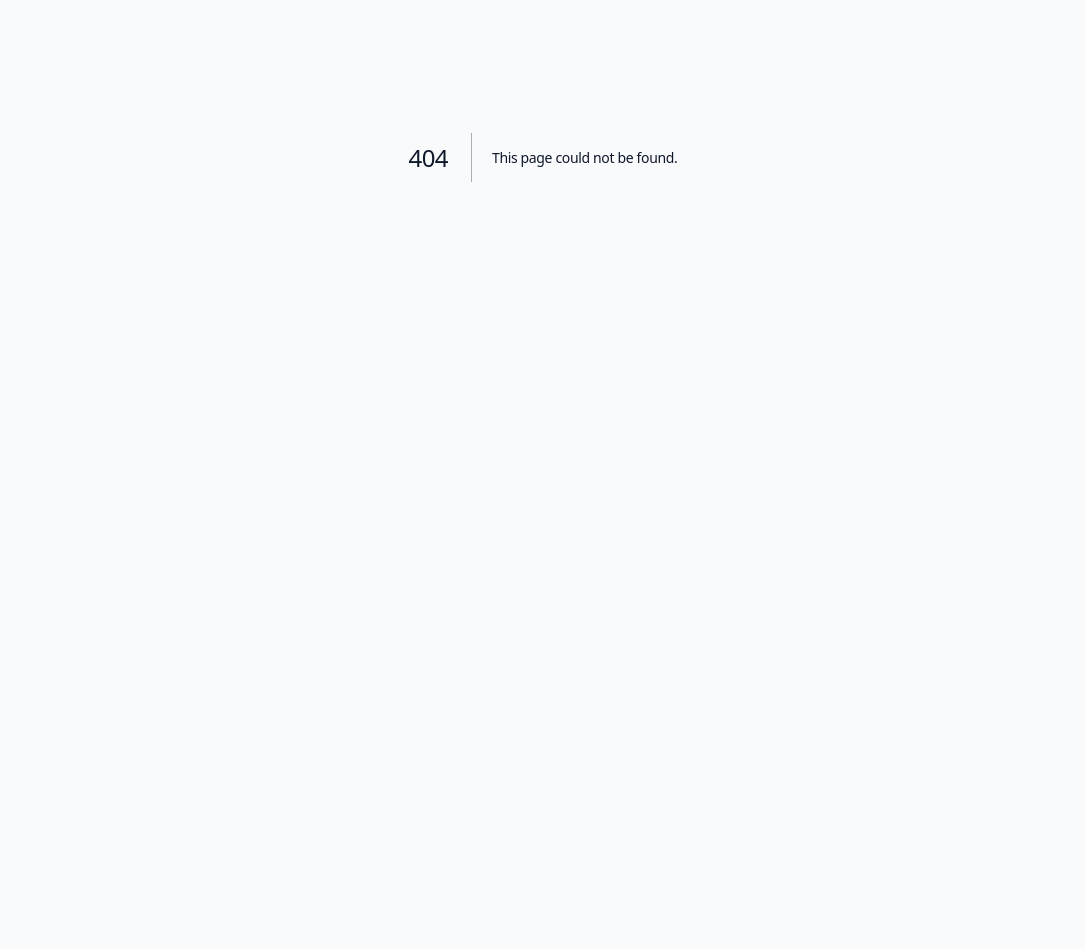
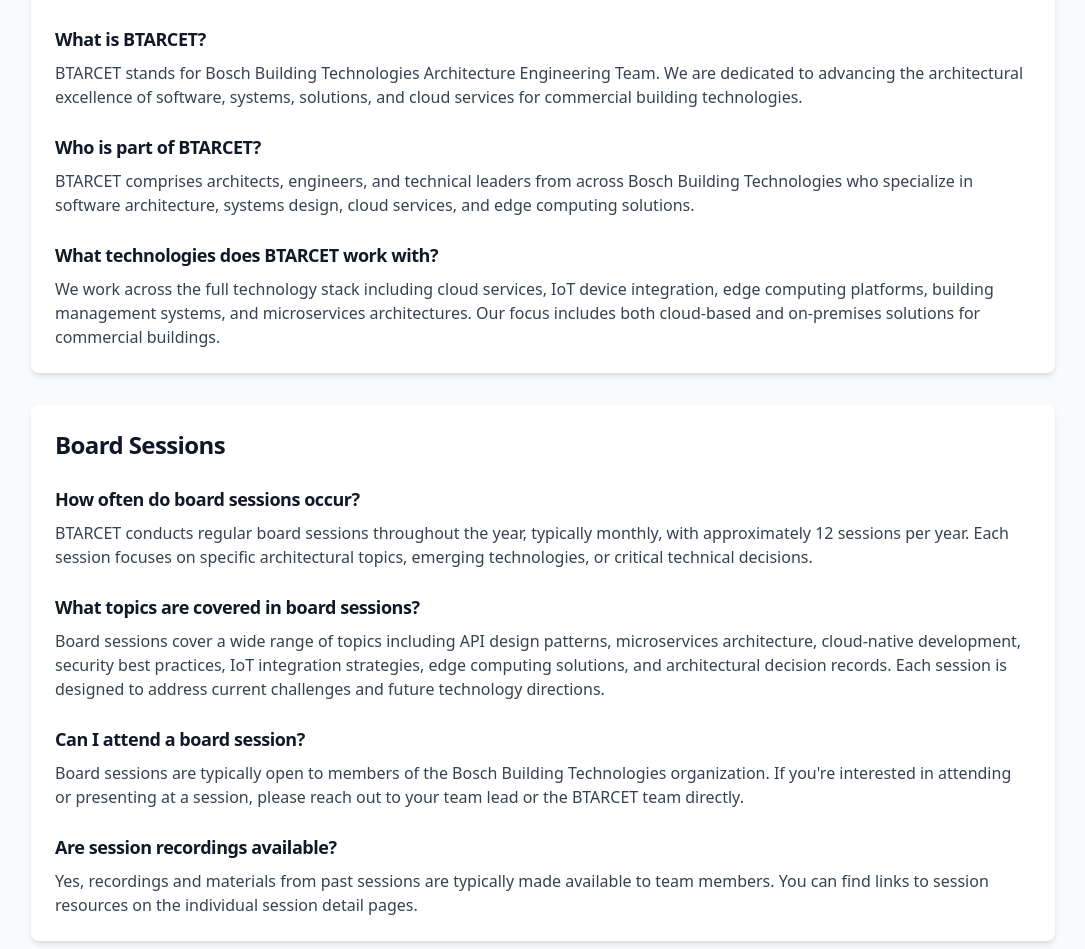
Before and after one commit to Andy-Wall/btarcetsite, a Next.js app: page /faq in a window 1280 px wide. Before the commit this address had no page. Shown: the part 243-1192 px from the top of the page, without its empty margins (97-1182 px from the left). Before the commit the page ends 800 px from the top, so only its background shows below. Built offline with nearby package versions, Linux system fonts and the light colour scheme.

Commit message:
Add FAQ page with common questions and answers
Co-authored-by: Andy-Wall <2339708+Andy-Wall@users.noreply.github.com>

```diff
--- /dev/null
+++ b/src/app/faq/page.tsx
@@ -0,0 +1,158 @@
+export default function FAQPage() {
+  return (
+    <main id="main-content" className="flex min-h-screen flex-col p-6 sm:p-12 lg:p-24">
+      <div className="container-responsive">
+        <div className="max-w-5xl mx-auto">
+          <h1 className="text-center mb-8">
+            Frequently Asked Questions
+          </h1>
+
+          <div className="space-y-8">
+            {/* General Questions Section */}
+            <section aria-labelledby="general-heading">
+              <div className="p-6 bg-white dark:bg-slate-800 rounded-lg shadow-md">
+                <h2 id="general-heading" className="text-2xl font-semibold mb-6">General Questions</h2>
+
+                <div className="space-y-6">
+                  <div>
+                    <h3 className="text-lg font-semibold mb-2 text-gray-900 dark:text-gray-100">
+                      What is BTARCET?
+                    </h3>
+                    <p className="text-gray-700 dark:text-gray-300">
+                      BTARCET stands for Bosch Building Technologies Architecture Engineering Team.
+                      We are dedicated to advancing the architectural excellence of software, systems,
+                      solutions, and cloud services for commercial building technologies.
+                    </p>
+                  </div>
+
+                  <div>
+                    <h3 className="text-lg font-semibold mb-2 text-gray-900 dark:text-gray-100">
+                      Who is part of BTARCET?
+                    </h3>
+                    <p className="text-gray-700 dark:text-gray-300">
+                      BTARCET comprises architects, engineers, and technical leaders from across
+                      Bosch Building Technologies who specialize in software architecture, systems
+                      design, cloud services, and edge computing solutions.
+                    </p>
+                  </div>
+
+                  <div>
+                    <h3 className="text-lg font-semibold mb-2 text-gray-900 dark:text-gray-100">
+                      What technologies does BTARCET work with?
+                    </h3>
+                    <p className="text-gray-700 dark:text-gray-300">
+                      We work across the full technology stack including cloud services, IoT device
+                      integration, edge computing platforms, building management systems, and
+                      microservices architectures. Our focus includes both cloud-based and on-premises
+                      solutions for commercial buildings.
+                    </p>
+                  </div>
+                </div>
+              </div>
+            </section>
+
+            {/* Board Sessions Section */}
+            <section aria-labelledby="sessions-heading">
+              <div className="p-6 bg-white dark:bg-slate-800 rounded-lg shadow-md">
+                <h2 id="sessions-heading" className="text-2xl font-semibold mb-6">Board Sessions</h2>
+
+                <div className="space-y-6">
+                  <div>
+                    <h3 className="text-lg font-semibold mb-2 text-gray-900 dark:text-gray-100">
+                      How often do board sessions occur?
+                    </h3>
+                    <p className="text-gray-700 dark:text-gray-300">
+                      BTARCET conducts regular board sessions throughout the year, typically monthly,
+                      with approximately 12 sessions per year. Each session focuses on specific
+                      architectural topics, emerging technologies, or critical technical decisions.
+                    </p>
+                  </div>
+
+                  <div>
+                    <h3 className="text-lg font-semibold mb-2 text-gray-900 dark:text-gray-100">
+                      What topics are covered in board sessions?
+                    </h3>
+                    <p className="text-gray-700 dark:text-gray-300">
+                      Board sessions cover a wide range of topics including API design patterns,
+                      microservices architecture, cloud-native development, security best practices,
+                      IoT integration strategies, edge computing solutions, and architectural decision
+                      records. Each session is designed to address current challenges and future
+                      technology directions.
+                    </p>
+                  </div>
+
+                  <div>
+                    <h3 className="text-lg font-semibold mb-2 text-gray-900 dark:text-gray-100">
+                      Can I attend a board session?
+                    </h3>
+                    <p className="text-gray-700 dark:text-gray-300">
+                      Board sessions are typically open to members of the Bosch Building Technologies
+                      organization. If you&apos;re interested in attending or presenting at a session,
+                      please reach out to your team lead or the BTARCET team directly.
+                    </p>
+                  </div>
+
+                  <div>
+                    <h3 className="text-lg font-semibold mb-2 text-gray-900 dark:text-gray-100">
+                      Are session recordings available?
+                    </h3>
+                    <p className="text-gray-700 dark:text-gray-300">
+                      Yes, recordings and materials from past sessions are typically made available
+                      to team members. You can find links to session resources on the individual
+                      session detail pages.
+                    </p>
+                  </div>
+                </div>
+              </div>
+            </section>
+
+            {/* Collaboration Section */}
+            <section aria-labelledby="collaboration-heading">
+              <div className="p-6 bg-white dark:bg-slate-800 rounded-lg shadow-md">
+                <h2 id="collaboration-heading" className="text-2xl font-semibold mb-6">Collaboration &amp; Engagement</h2>
+
+                <div className="space-y-6">
+                  <div>
+                    <h3 className="text-lg font-semibold mb-2 text-gray-900 dark:text-gray-100">
+                      How can I propose a topic for discussion?
+                    </h3>
+                    <p className="text-gray-700 dark:text-gray-300">
+                      We welcome topic proposals from all team members. If you have an architectural
+                      challenge, emerging technology, or best practice you&apos;d like to discuss, please
+                      contact the BTARCET team with your proposal. We review all submissions and
+                      schedule topics based on priority and relevance.
+                    </p>
+                  </div>
+
+                  <div>
+                    <h3 className="text-lg font-semibold mb-2 text-gray-900 dark:text-gray-100">
+                      How do I get architectural guidance for my project?
+                    </h3>
+                    <p className="text-gray-700 dark:text-gray-300">
+                      BTARCET provides architectural guidance through board sessions, one-on-one
+                      consultations, and architecture reviews. Reach out to the team through your
+                      organization&apos;s standard channels to request support or schedule an architecture
+                      review for your project.
+                    </p>
+                  </div>
+
+                  <div>
+                    <h3 className="text-lg font-semibold mb-2 text-gray-900 dark:text-gray-100">
+                      Where can I find architectural standards and best practices?
+                    </h3>
+                    <p className="text-gray-700 dark:text-gray-300">
+                      Architectural standards, best practices, and decision records are documented
+                      and shared through board sessions and internal documentation repositories.
+                      Key standards are discussed and refined during board sessions, with recordings
+                      and materials available for reference.
+                    </p>
+                  </div>
+                </div>
+              </div>
+            </section>
+          </div>
+        </div>
+      </div>
+    </main>
+  );
+}
```
